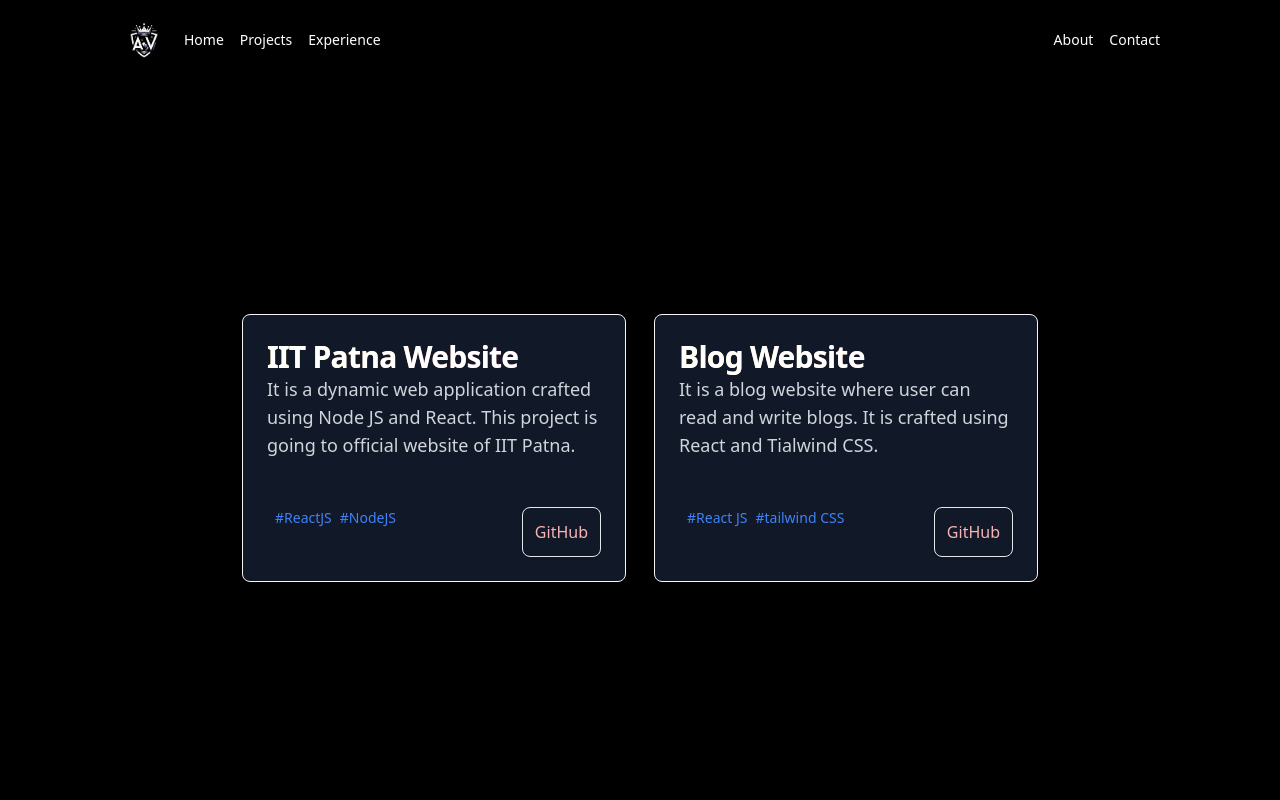
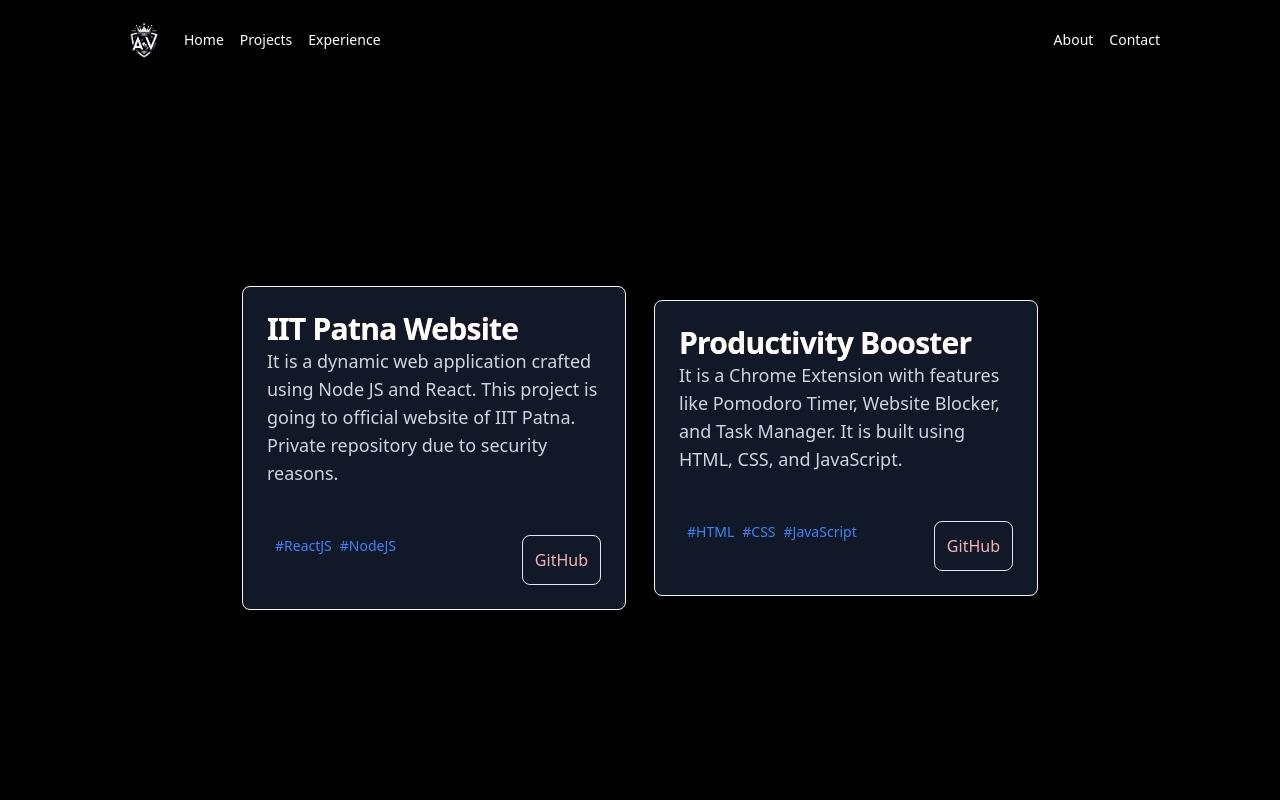
Before and after one commit to abhay25v/myportfolio, a React (Create React App) app: page /projects in a window 1280 px wide. Shown: the top 800 px of the page. Built offline with nearby package versions, Linux system fonts and the light colour scheme.

Commit message:
typo error resolved

```diff
--- a/src/components/About.jsx
+++ b/src/components/About.jsx
@@ -38,7 +38,7 @@ const About = () => {
               </p>
 
             <ButtonLink
-              url='https://drive.google.com/file/d/19Vh0nx5JF9G_sgawb_dUIFlGSHtjp_dw/view?usp=drive_link'
+              url='https://drive.google.com/file/d/1AOVK6WRBLAj_zZU1bIjiY9fr7zF4fFKe/view?usp=sharing'
               text='View Resume →'
               padding={`p-3`}
             />
--- a/src/components/Navbar.jsx
+++ b/src/components/Navbar.jsx
@@ -49,7 +49,7 @@ const Navbar = () => {
             <li><Link to='/' onClick={closeMobileMenu}>Home</Link></li>
             <li><Link to='/about' onClick={closeMobileMenu}>About</Link></li>
             <li><Link to='/projects' onClick={closeMobileMenu}>Projects</Link></li>
-            <li><Link to='/experience' onClick={closeMobileMenu}>Experince</Link></li>
+            <li><Link to='/experience' onClick={closeMobileMenu}>Experience</Link></li>
             <li><Link to='/contact' onClick={closeMobileMenu}>Contact</Link></li>
           </ul>
         </div>
--- a/src/components/Projects.jsx
+++ b/src/components/Projects.jsx
@@ -61,17 +61,17 @@ const Projects = () => {
 export const project = [
     {
         title:'IIT Patna Website',
-        description:'It is a dynamic web application crafted using Node JS and React. This project is going to official website of IIT Patna.',
+        description:'It is a dynamic web application crafted using Node JS and React. This project is going to official website of IIT Patna. Private repository due to security reasons.',
         image: {copeople},
         git:'https://github.com/AnnonymousBanda/institute-website',
         technologies:['ReactJS' , 'NodeJS']
     },
     {
-        title:'Blog Website',
-        description:'It is a blog website where user can read and write blogs. It is crafted using React and Tialwind CSS.',
+        title:'Productivity Booster',
+        description:'It is a Chrome Extension with features like Pomodoro Timer, Website Blocker, and Task Manager. It is built using HTML, CSS, and JavaScript.',
         image: {copeople},
-        git:"https://github.com/nithingooud/vpn_studios",
-        technologies:[ 'React JS', 'tailwind CSS']
+        git:"https://github.com/abhay25v/Productivity-Booster",
+        technologies:[ 'HTML', 'CSS', 'JavaScript']
     }
 ]
 
```
